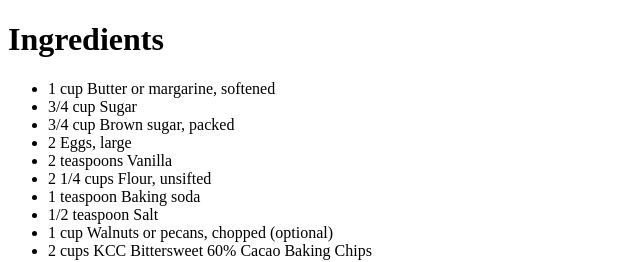
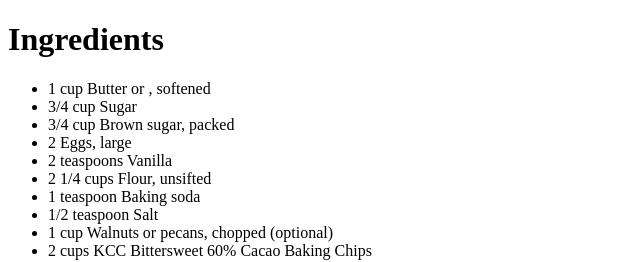
Before and after one commit to Trick2295/sample, a plain HTML site: page secret recipe.htm in a window 1280 px wide. Shown: the top 262 px of the page, 0-640 px from the left. Drawn offline with Linux system fonts and the light colour scheme.

Commit message:
Update secret recipe.htm

```diff
--- a/secret recipe.htm
+++ b/secret recipe.htm
@@ -4,7 +4,7 @@
 
 <h1>Ingredients</h1>
 <ul>
-<li>1 cup Butter or margarine, softened</li>
+<li>1 cup Butter or , softened</li>
 <li>3/4 cup Sugar</li>
 <li>3/4 cup Brown sugar, packed</li>
 <li>2 Eggs, large</li>
```
